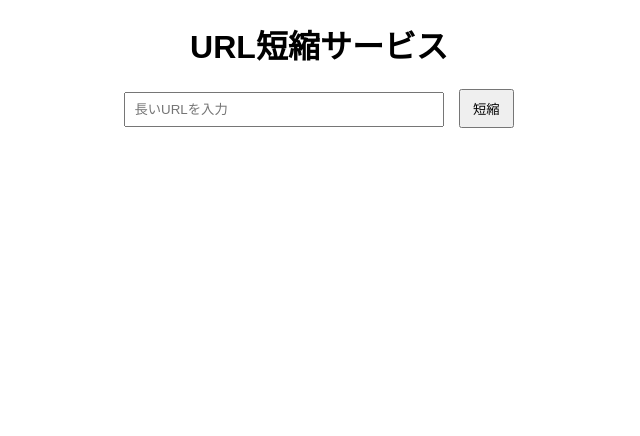
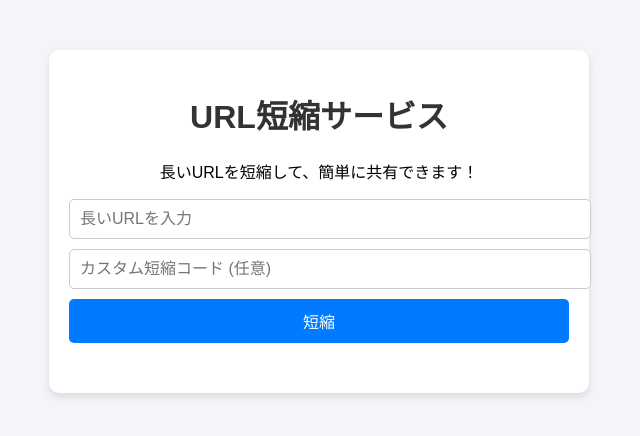
Before and after one commit to AuspicEin/HP_1, a Flask app: page / in a window 1280 px wide. Shown: the top 436 px of the page, without its empty margins (321-961 px from the left). Run offline with Flask 3, Linux system fonts and the light colour scheme.

Commit message:
QRコード生成機能とCSS

```diff
--- a/app.py
+++ b/app.py
@@ -1,14 +1,17 @@
-from flask import Flask, request, redirect, render_template
+from flask import Flask, request, redirect, render_template, send_file
 import sqlite3
 import random
 import string
+import qrcode
+from io import BytesIO
+import os
 
 app = Flask(__name__)
 
 # データベース初期化
 def init_db():
     with sqlite3.connect("database.db") as conn:
-        conn.execute("CREATE TABLE IF NOT EXISTS urls (short TEXT, long TEXT)")
+        conn.execute("CREATE TABLE IF NOT EXISTS urls (short TEXT PRIMARY KEY, long TEXT)")
 init_db()
 
 # ランダムな短縮コード生成
@@ -20,13 +23,33 @@ def generate_short_code():
 def home():
     if request.method == "POST":
         long_url = request.form["long_url"]
-        short_code = generate_short_code()
+        custom_code = request.form.get("custom_code", "").strip()  # カスタムコード（オプション）
 
         with sqlite3.connect("database.db") as conn:
-            conn.execute("INSERT INTO urls (short, long) VALUES (?, ?)", (short_code, long_url))
+            cur = conn.cursor()
+
+            # カスタムコードが指定されている場合、既存のものと衝突しないか確認
+            if custom_code:
+                cur.execute("SELECT short FROM urls WHERE short=?", (custom_code,))
+                if cur.fetchone():
+                    return "このカスタムコードは既に使用されています。別のコードを選んでください。", 400
+                short_code = custom_code
+            else:
+                short_code = generate_short_code()
+                while True:
+                    cur.execute("SELECT short FROM urls WHERE short=?", (short_code,))
+                    if not cur.fetchone():
+                        break  # 一意な短縮コードが生成されたらループを抜ける
+                    short_code = generate_short_code()
+
+            # データベースに保存
+            cur.execute("INSERT INTO urls (short, long) VALUES (?, ?)", (short_code, long_url))
+            conn.commit()
 
         short_url = request.host_url + short_code
-        return render_template("index.html", short_url=short_url)
+        qr_url = request.host_url + "qrcode/" + short_code  # QRコードの取得リンク
+
+        return render_template("index.html", short_url=short_url, qr_url=qr_url)
 
     return render_template("index.html")
 
@@ -41,8 +64,26 @@ def redirect_to_original(short_code):
             return redirect(result[0])
     return "URL not found", 404
 
-import os
+# QRコード生成
+@app.route("/qrcode/<short_code>")
+def generate_qrcode(short_code):
+    with sqlite3.connect("database.db") as conn:
+        cur = conn.cursor()
+        cur.execute("SELECT long FROM urls WHERE short=?", (short_code,))
+        result = cur.fetchone()
+        if not result:
+            return "URL not found", 404
 
+    short_url = request.host_url + short_code
+    qr = qrcode.make(short_url)
+
+    img_io = BytesIO()
+    qr.save(img_io, 'PNG')
+    img_io.seek(0)
+
+    return send_file(img_io, mimetype='image/png')
+
+# アプリ起動
 port = int(os.environ.get("PORT", 10000))  # 環境変数PORTを取得、なければ10000
 
 if __name__ == "__main__":
--- a/templates/index.html
+++ b/templates/index.html
@@ -5,22 +5,140 @@
     <meta name="description" content="シンプルで無料のURL短縮サービス。短縮リンクを作成して簡単に共有！">
     <title>無料で使えるURL短縮サービス | 短縮リンク作成</title>
     <style>
-        body { font-family: Arial, sans-serif; text-align: center; }
-        input { width: 300px; padding: 8px; }
-        button { padding: 8px 12px; margin-left: 10px; }
+        /* 全体のスタイル */
+        body {
+            font-family: 'Arial', sans-serif;
+            text-align: center;
+            margin: 0;
+            padding: 0;
+            background-color: #f4f4f9;
+        }
+
+        .container {
+            max-width: 500px;
+            margin: 50px auto;
+            padding: 20px;
+            background: white;
+            box-shadow: 0 4px 8px rgba(0, 0, 0, 0.1);
+            border-radius: 10px;
+        }
+
+        h1 {
+            color: #333;
+        }
+
+        /* フォームのスタイル */
+        form {
+            display: flex;
+            flex-direction: column;
+            gap: 10px;
+        }
+
+        input {
+            width: 100%;
+            padding: 10px;
+            border: 1px solid #ccc;
+            border-radius: 5px;
+            font-size: 16px;
+        }
+
+        button {
+            background: #007bff;
+            color: white;
+            border: none;
+            padding: 10px;
+            font-size: 16px;
+            border-radius: 5px;
+            cursor: pointer;
+            transition: background 0.3s;
+        }
+
+        button:hover {
+            background: #0056b3;
+        }
+
+        /* 結果表示のスタイル */
+        .result {
+            margin-top: 20px;
+            padding: 15px;
+            background: #e3f2fd;
+            border-radius: 5px;
+        }
+
+        .result a {
+            font-size: 18px;
+            color: #007bff;
+            text-decoration: none;
+            font-weight: bold;
+        }
+
+        .result a:hover {
+            text-decoration: underline;
+        }
+
+        /* QRコード表示エリア */
+        .qr-code {
+            margin-top: 15px;
+        }
+
+        .qr-code img {
+            width: 150px;
+            height: 150px;
+            border: 1px solid #ddd;
+            border-radius: 5px;
+            padding: 5px;
+            background: white;
+        }
+
+        /* 広告スペース（オプション） */
+        .ad-space {
+            margin-top: 30px;
+        }
+
+        /* モバイル対応 */
+        @media (max-width: 600px) {
+            .container {
+                width: 90%;
+                padding: 15px;
+            }
+
+            input {
+                font-size: 14px;
+            }
+
+            button {
+                font-size: 14px;
+            }
+        }
     </style>
 </head>
 <body>
+    <div class="container">
         <h1>URL短縮サービス</h1>
+        <p>長いURLを短縮して、簡単に共有できます！</p>
         <form method="POST">
             <input type="url" name="long_url" required placeholder="長いURLを入力">
+            <input type="text" name="custom_code" placeholder="カスタム短縮コード (任意)">
             <button type="submit">短縮</button>
         </form>
+
         {% if short_url %}
+        <div class="result">
             <p>短縮URL: <a href="{{ short_url }}" target="_blank">{{ short_url }}</a></p>
+            <div class="qr-code">
+                <p>QRコード:</p>
+                <a href="{{ qr_url }}" target="_blank">
+                    <img src="{{ qr_url }}" alt="QRコード">
+                </a>
+            </div>
+        </div>
         {% endif %}
-</body>
 
+        <!-- Google AdSense 広告スペース（必要に応じて追加） -->
+        <div class="ad-space">
             <script async src="https://pagead2.googlesyndication.com/pagead/js/adsbygoogle.js?client=ca-pub-7186706376691518"
                 crossorigin="anonymous"></script>
+        </div>
+    </div>
+</body>
 </html>
```
Also changed, not shown: database.db. Lines whose indentation alone changed are shown as unchanged.
